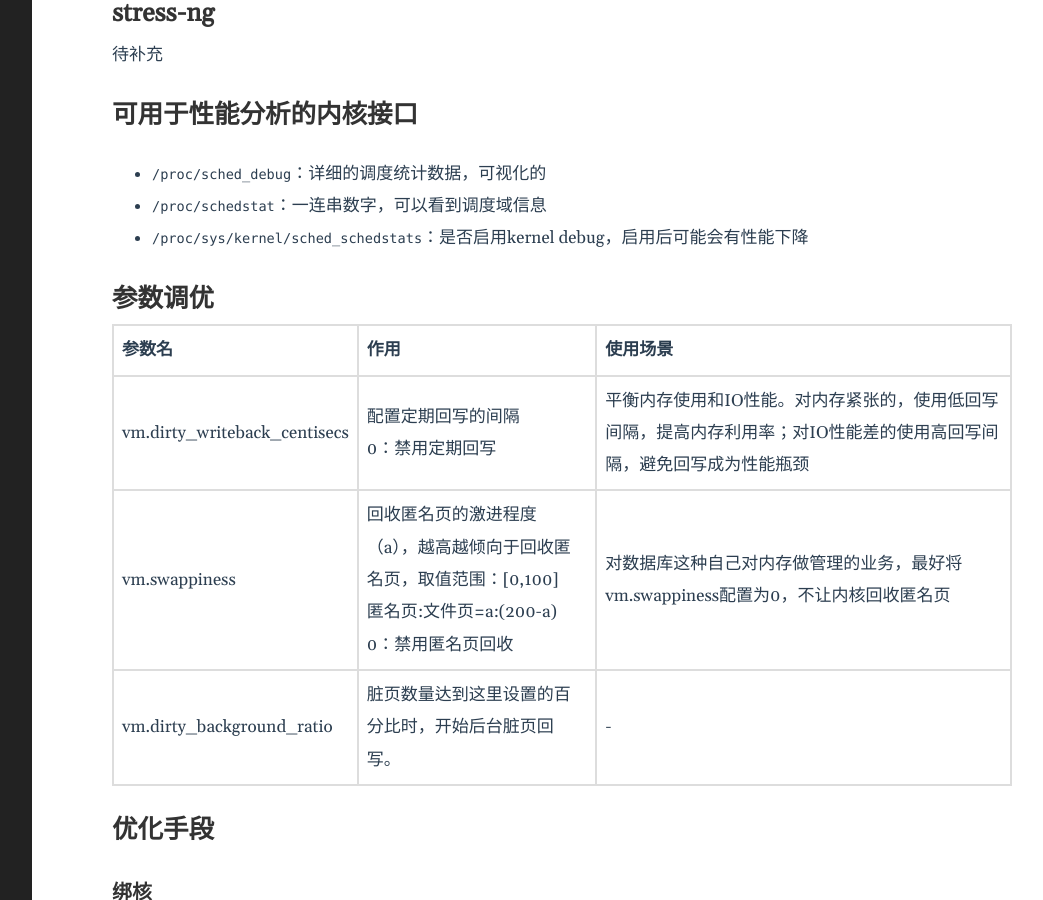
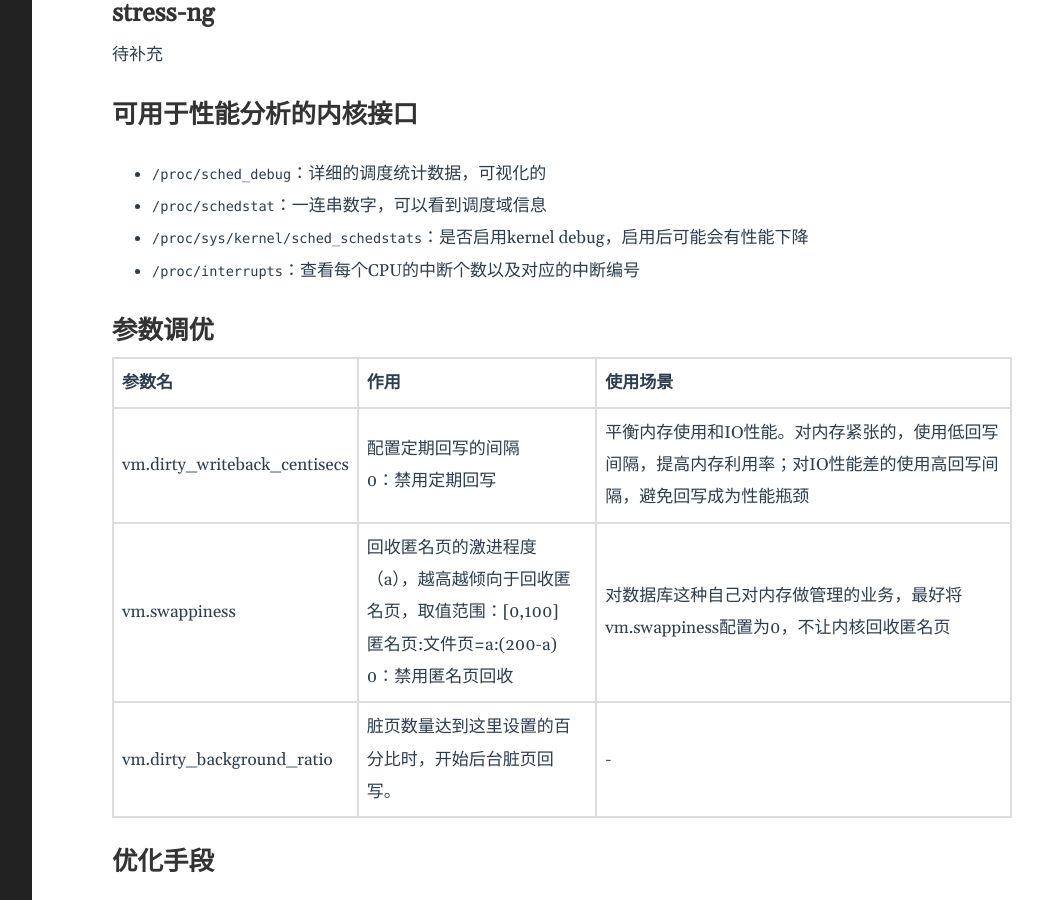
Before and after one commit to lclgo/lclgo.github.io, a Jekyll site: the page built from _posts/kernel/2024-09-28-performance.md, in a window 1280 px wide and 900 px high, scrolled down 2547 px. Shown: the whole window, without its empty margins (188-1231 px from the left). Built offline with Jekyll 4.4.1, drawn with Linux system fonts in a browser that asks for light colours.

Commit message:
update notes

```diff
--- a/_posts/kernel/2024-09-28-performance.md
+++ b/_posts/kernel/2024-09-28-performance.md
@@ -92,6 +92,7 @@ date: 2024-09-28 15:00:00 +0800
 * `/proc/sched_debug`：详细的调度统计数据，可视化的
 * `/proc/schedstat`：一连串数字，可以看到调度域信息
 * `/proc/sys/kernel/sched_schedstats`：是否启用kernel debug，启用后可能会有性能下降
+* `/proc/interrupts`：查看每个CPU的中断个数以及对应的中断编号
 
 ## 参数调优
 
```
